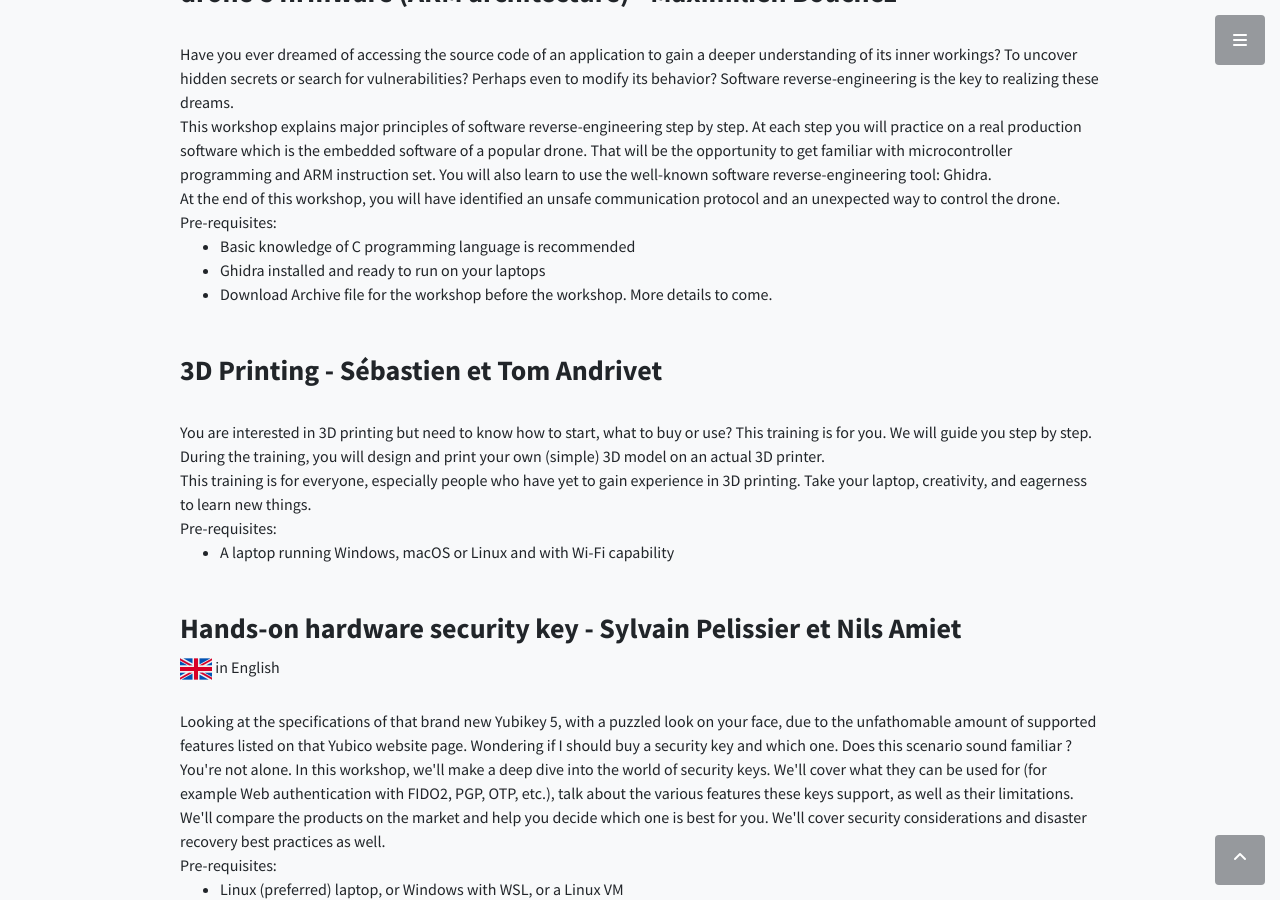
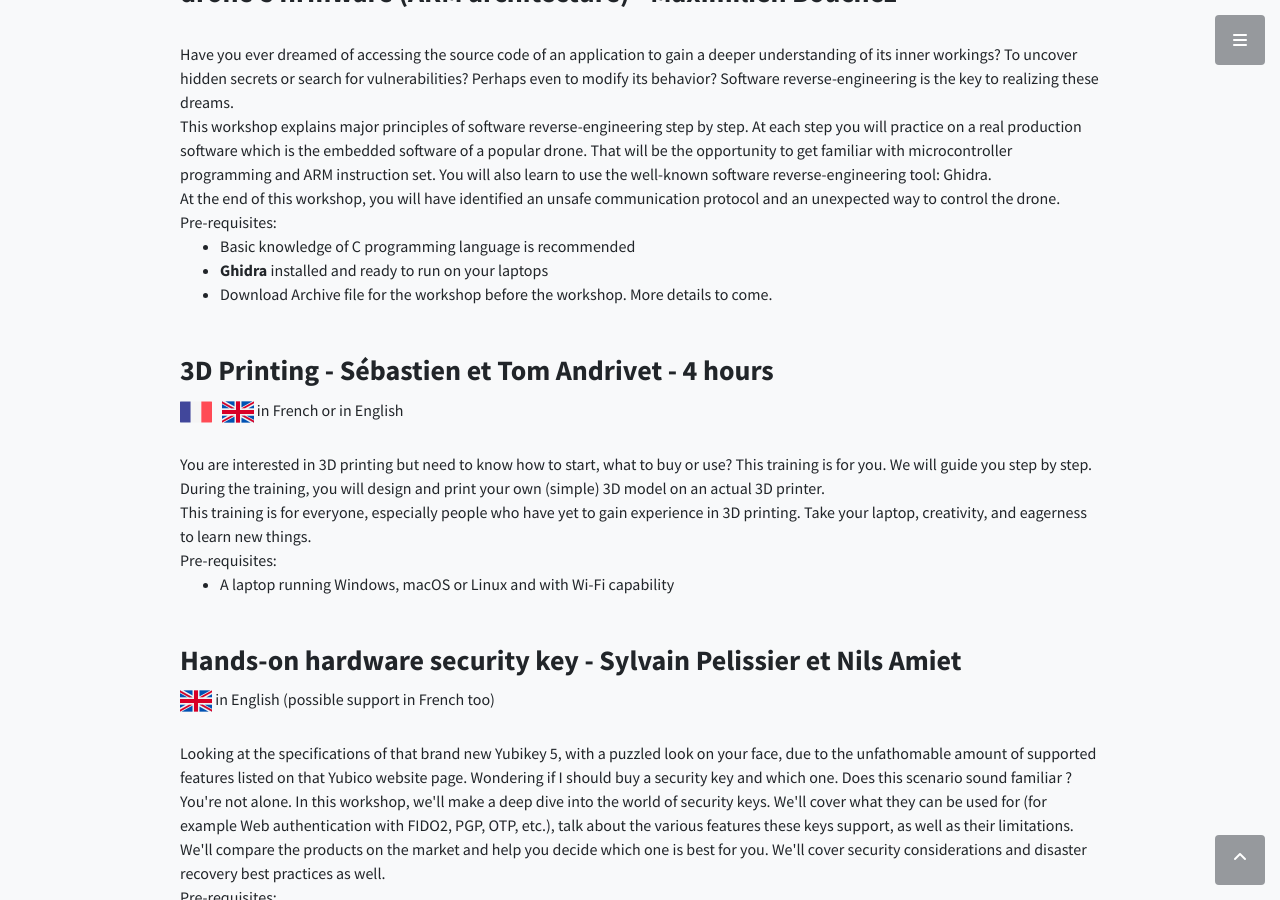
Before and after one commit to ph0wn/ph0wn.github.io, a Jekyll site: the page built from index.html, in a window 1280 px wide and 900 px high, scrolled down 3048 px. Built offline with Jekyll 4.4.1, drawn with Linux system fonts in a browser that asks for light colours; some of the changed text lies outside the part shown.

Commit message:
language support

```diff
--- a/index.html
+++ b/index.html
@@ -93,11 +93,11 @@ communication protocol and an unexpected way to control the drone.
 
 		 <ul>
 		     <li>Basic knowledge of C programming language is recommended</li>
-		     <li> Ghidra installed and ready to run on your laptops</li>
-		     <li> Download Archive file for the workshop before the workshop. More details to come.</li>
+		     <li><b>Ghidra</b> installed and ready to run on your laptops</li>
+		     <li>Download Archive file for the workshop before the workshop. More details to come.</li>
 		 </ul>
 
-		 <h3 class="mt-5">3D Printing - Sébastien et Tom Andrivet</h3><br>
+		 <h3 class="mt-5">3D Printing - Sébastien et Tom Andrivet - 4 hours</h3><img src="/images/france.png"  title="icon made by www.freepik.com" alt="icon made by www.freepik.com" width="32px" /> &nbsp; <img src="/images/united-kingdom.png"  title="icon made by www.freepik.com" alt="icon made by www.freepik.com" width="32px" /> in French or in English<br><br>
 
 		 You are interested in 3D printing but need to know how to start, what to buy or use?
 		 This training is for you. We will guide you step by step. During the training, you will design and print your own (simple) 3D model on an actual 3D printer.
@@ -110,7 +110,7 @@ communication protocol and an unexpected way to control the drone.
 		 </ul>
 
 
-		 <h3 class="mt-5">Hands-on hardware security key - Sylvain Pelissier et Nils Amiet</h3>  <img src="/images/united-kingdom.png"  title="icon made by www.freepik.com" alt="icon made by www.freepik.com" width="32px" /> in English<br><br>
+		 <h3 class="mt-5">Hands-on hardware security key - Sylvain Pelissier et Nils Amiet</h3>  <img src="/images/united-kingdom.png"  title="icon made by www.freepik.com" alt="icon made by www.freepik.com" width="32px" /> in English (possible support in French too)<br><br>
 		 Looking at the specifications of that brand new Yubikey 5, with a puzzled
 look on your face, due to the unfathomable amount of supported features
 listed on that Yubico website page. Wondering if I should buy a security key
@@ -125,7 +125,7 @@ decide which one is best for you. We'll cover security considerations and
 		 Pre-requisites:
 		 <ul>
 		     <li>Linux (preferred) laptop, or Windows with WSL, or a Linux VM</li>
-		     <li>A security key (preferably a Yubikey, but other brands are also fine). If you don't have one, don't worry, we will help you chose one during the workshop, and you will still be able to participate.</li>
+		     <li>A <b>security key</b> (preferably a Yubikey, but other brands are also fine). If you don't have one, don't worry, we will help you chose one during the workshop, and you will still be able to participate.</li>
 		 </ul>
 
 	     </div></div>
```
